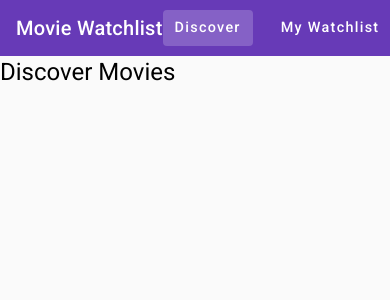
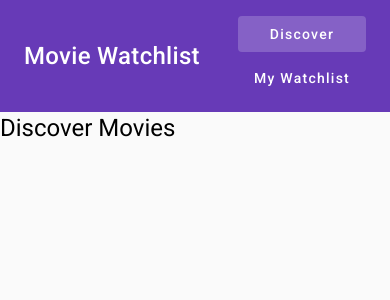
Before and after one commit to zeezooX/movie-watchlist, an Angular app: page /discover in a window 390 px wide. Shown: the top 300 px of the page. Built offline with nearby package versions, Linux system fonts and the light colour scheme.

Commit message:
Improve nav bar responsiveness

```diff
--- a/src/app/app.component.css
+++ b/src/app/app.component.css
@@ -48,19 +48,11 @@
 
 @media (max-width: 768px) {
   .navbar {
-    padding: 12px 16px;
-  }
-
-  .nav-brand h1 {
-    font-size: 1.25rem;
+    height: auto;
   }
 
   .nav-links {
-    gap: 16px;
-  }
-
-  .nav-links a {
-    padding: 6px 12px;
-    font-size: 0.9rem;
+    flex-direction: column;
+    gap: 8px;
   }
 }
```
